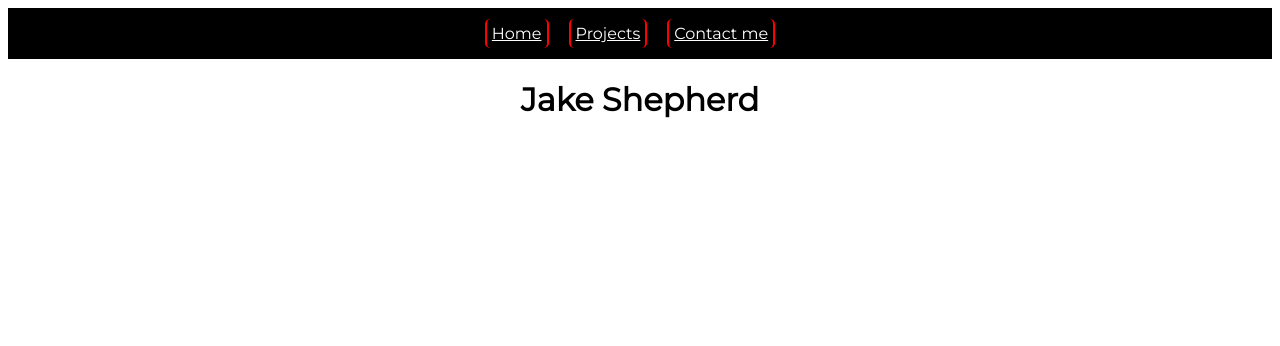
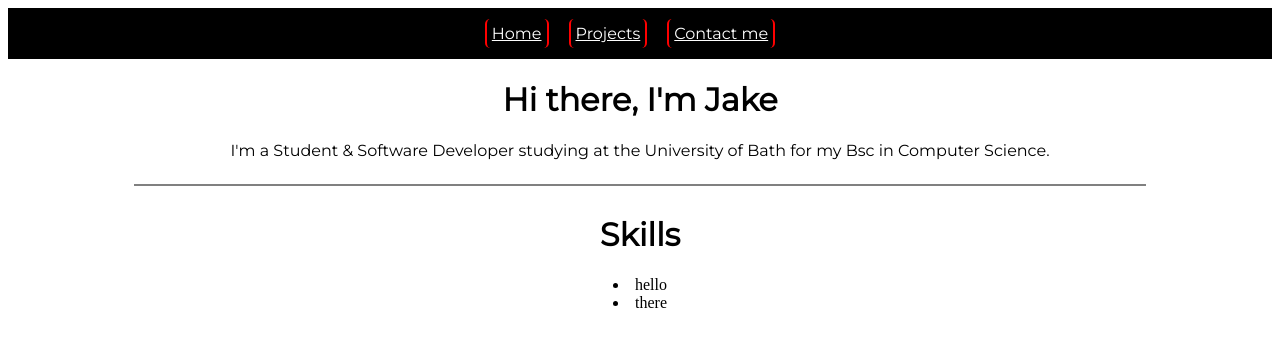
Before and after one commit to jakeshepherd/jakeshepherd.github.io, a React (Create React App) app: page / in a window 1280 px wide. Shown: the top 346 px of the page. Built offline with nearby package versions, Linux system fonts and the light colour scheme; the HTML template or start-up script is replaced by a standard one.

Commit message:
This did lots of things

```diff
--- /dev/null
+++ b/src/CSS/Home.css
@@ -0,0 +1,12 @@
+span.spacer:after {
+    display:inline-block;
+    width:80%;
+    content:".";
+    font-size:0;
+    color:transparent;
+    height:2px;
+    background: grey;
+    vertical-align:middle;
+    position:relative;
+    top:-1px;
+}
--- /dev/null
+++ b/src/Components/Skills.js
@@ -0,0 +1,16 @@
+import React, {Component} from 'react';
+
+class Skills extends Component {
+    render() {
+        return (
+            <div>
+                {this.props.skills.map((skill) => {
+                    return <li>{skill}</li>
+                })}
+            </div>
+        );
+    }
+
+}
+
+export default Skills;
--- a/src/Pages/Home.js
+++ b/src/Pages/Home.js
@@ -1,11 +1,20 @@
-import React from 'react';
+import React, {Component} from 'react';
+import Skills from "../Components/Skills";
 
-function Home() {
-    return (
-        <div>
-            <h1>Jake Shepherd</h1>
-        </div>
-    );
+import '../CSS/Home.css';
+
+class Home extends Component {
+    render() {
+        return (
+            <div>
+                <h1>Hi there, I'm Jake</h1>
+                <p>I'm a Student & Software Developer studying at the University of Bath for my Bsc in Computer Science.</p>
+                <span className="spacer" />
+                <h1>Skills</h1>
+                <Skills skills={["hello", "there"]}/>
+            </div>
+        );
+    }
 }
 
 export default Home;
```
